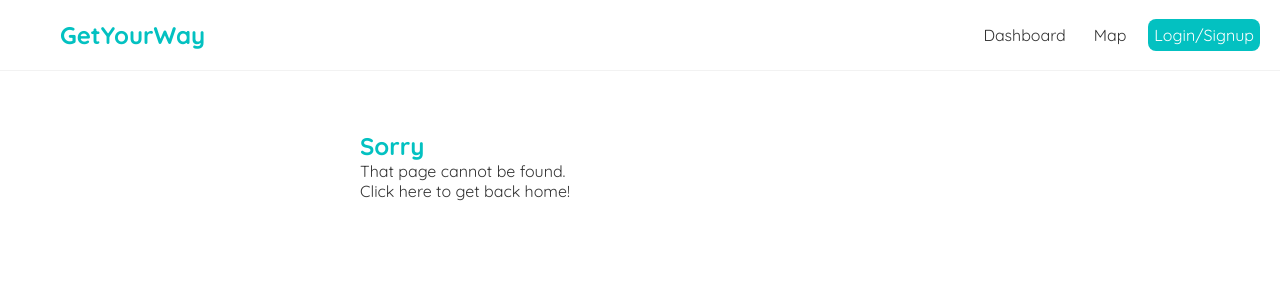
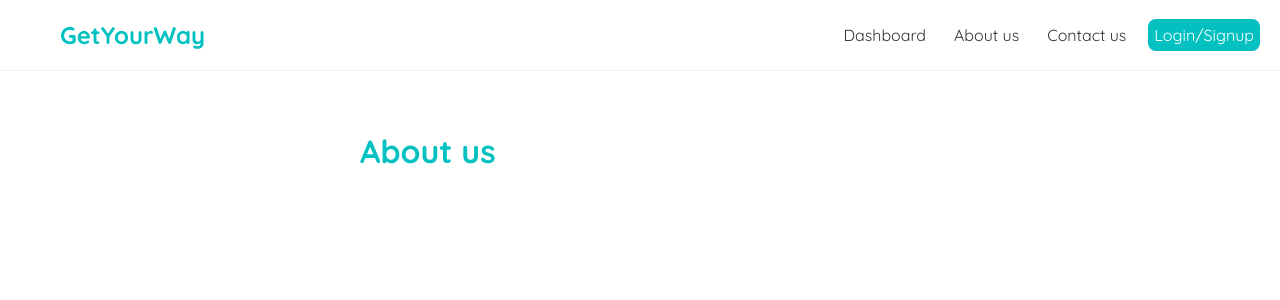
Before and after one commit to CaptainCavalier/Sky-BootcampProject, a React (Create React App) app in the folder frontend/: page /about in a window 1280 px wide. Shown: the top 300 px of the page. Built offline with nearby package versions, Linux system fonts and the light colour scheme.

Commit message:
moved google map onto dashboard created about us and contact us

```diff
--- a/frontend/Data/db.json
+++ b/frontend/Data/db.json
@@ -29,6 +29,11 @@
       "username": "tribute7",
       "password": "pass123456",
       "id": 9
+    },
+    {
+      "username": "tribute123456789",
+      "password": "password123456789",
+      "id": 10
     }
   ]
 }
--- /dev/null
+++ b/frontend/src/Pages/About/About.js
@@ -0,0 +1,7 @@
+const About = () => {
+    return (
+        <h1>About us</h1>
+     );
+}
+
+export default About;
--- /dev/null
+++ b/frontend/src/Pages/Contact/Contact.js
@@ -0,0 +1,7 @@
+const Contact = () => {
+    return (
+        <h1>Contact us</h1>
+     );
+}
+
+export default Contact;
--- a/frontend/src/Pages/Dashboard/Dashboard.css
+++ b/frontend/src/Pages/Dashboard/Dashboard.css
@@ -1,3 +1,42 @@
 h1 {
     color: rgba(3, 193, 193);
 }
+
+body {
+    padding: 0;
+    margin: 0;
+    font-family: -apple-system, BlinkMacSystemFont, Segoe UI, Roboto, Oxygen,
+      Ubuntu, Cantarell, Fira Sans, Droid Sans, Helvetica Neue, sans-serif;
+  }
+
+  a {
+    color: inherit;
+    text-decoration: none;
+  }
+
+  * {
+    box-sizing: border-box;
+  }
+
+  .places-container {
+    position: absolute;
+    top: 10px;
+    left: 50%;
+    transform: translateX(-50%);
+    z-index: 10;
+    width: 300px;
+  }
+
+  .map-container {
+    width: 100%;
+    height: 100vh;
+  }
+
+  .combobox-input {
+    width: 100%;
+    padding: 0.5rem;
+  }
+
+  h1 {
+    color: rgba(3, 193, 193);
+}
--- a/frontend/src/Pages/Dashboard/Dashboard.js
+++ b/frontend/src/Pages/Dashboard/Dashboard.js
@@ -1,11 +1,29 @@
-import './Dashboard.css';
+import { useMemo } from "react";
+import { GoogleMap, useLoadScript, Marker } from "@react-google-maps/api";
+import './Dashboard.css'
 
-const Dashboard = () => {
-    return (
-        <div className='Dashboard'>
-            <h1>Dashboard</h1>
-        </div>
-     );
+export default function Home() {
+  const { isLoaded } = useLoadScript({
+    googleMapsApiKey: "AIzaSyAT96Q48V8E20oWbMWY6zHQuwL2ENIdCeo",
+  });
+
+
+  //if maps !isLoaded(hasnt loaded) return Loading... else return the Map function
+  if (!isLoaded) return <div>Loading...</div>;
+  return <Map />;
 }
 
-export default Dashboard;
+function Map() {
+  //center will load the map at co-ordinates shown
+  const center = useMemo(() => ({ lat: 51, lng: -0.32 }), []);
+
+  return (
+    <div className="container">
+      <h1>Dashboard</h1>
+      <br></br>
+      <GoogleMap zoom={10} center={center} mapContainerClassName="map-container">
+        <Marker position={center} />
+      </GoogleMap>
+    </div>
+  );
+}
--- a/frontend/src/Pages/Login/Login.js
+++ b/frontend/src/Pages/Login/Login.js
@@ -1,6 +1,6 @@
 import { useState } from "react";
 import { useNavigate } from 'react-router-dom';
-import './Login.css';
+import './Login.css'
 
 
 const Login = () => {
--- a/frontend/src/Pages/Map/Map.css
+++ /dev/null
@@ -1,38 +0,0 @@
-body {
-    padding: 0;
-    margin: 0;
-    font-family: -apple-system, BlinkMacSystemFont, Segoe UI, Roboto, Oxygen,
-      Ubuntu, Cantarell, Fira Sans, Droid Sans, Helvetica Neue, sans-serif;
-  }
-
-  a {
-    color: inherit;
-    text-decoration: none;
-  }
-
-  * {
-    box-sizing: border-box;
-  }
-
-  .places-container {
-    position: absolute;
-    top: 10px;
-    left: 50%;
-    transform: translateX(-50%);
-    z-index: 10;
-    width: 300px;
-  }
-
-  .map-container {
-    width: 100%;
-    height: 100vh;
-  }
-
-  .combobox-input {
-    width: 100%;
-    padding: 0.5rem;
-  }
-
-  h1 {
-    color: rgba(3, 193, 193);
-}
--- a/frontend/src/Pages/Map/Map.js
+++ /dev/null
@@ -1,29 +0,0 @@
-import { useMemo } from "react";
-import { GoogleMap, useLoadScript, Marker } from "@react-google-maps/api";
-import '../Map/Map.css'
-
-export default function Home() {
-  const { isLoaded } = useLoadScript({
-    googleMapsApiKey: "Api key here",
-  });
-
-
-  //if maps !isLoaded(hasnt loaded) return Loading... else return the Map function
-  if (!isLoaded) return <div>Loading...</div>;
-  return <Map />;
-}
-
-function Map() {
-  //center will load the map at co-ordinates shown
-  const center = useMemo(() => ({ lat: 51, lng: -0.32 }), []);
-
-  return (
-    <div className="container">
-      <h1>Map</h1>
-      <br></br>
-      <GoogleMap zoom={10} center={center} mapContainerClassName="map-container">
-        <Marker position={center} />
-      </GoogleMap>
-    </div>
-  );
-}
--- a/frontend/src/components/Navbar/Navbar.js
+++ b/frontend/src/components/Navbar/Navbar.js
@@ -8,7 +8,8 @@ const Navbar = () => {
             <div className="links">
 {/* 'Link' replaces '<a>' tags and 'to' replaces 'href' tages. when inspecting the page '<a>' & 'href' will still be shown' */}
                 <Link to="/">Dashboard</Link>
-                <Link to="/map">Map</Link>
+                <Link to="/about">About us</Link>
+                <Link to="/contact">Contact us</Link>
                 <Link to="/login" style={{
                     color:'white',
                     backgroundColor: '#03C1C1',
--- a/frontend/src/components/Routes/Routes.js
+++ b/frontend/src/components/Routes/Routes.js
@@ -2,7 +2,8 @@ import NotFound from '../ErrorNotFound/ErrorNotFound';
 import Navbar from '../Navbar/Navbar';
 import Dashboard from '../../Pages/Dashboard/Dashboard';
 import Login from '../../Pages/Login/Login';
-import Home from '../../Pages/Map/Map';
+import Contact from '../../Pages/Contact/Contact';
+import About from '../../Pages/About/About';
 import { BrowserRouter as Router, Route, Routes} from 'react-router-dom';
 import './Routes.css';
 
@@ -15,9 +16,11 @@ const Pathway = () => {
           <Routes>
             <Route exact path='/' element={<Dashboard />}>
             </Route>
-            <Route exact path='/map' element={<Home />}>
+            <Route exact path='/login' element={<Login />}>
             </Route>
-            <Route exact path='/login' element={<Login />}>
+            <Route exact path='/contact' element={<Contact />}>
+            </Route>
+            <Route exact path='/about' element={<About />}>
             </Route>
             {/* ''*'' to catch any other route. this is at the bottom so the above routes can function properly.
             if the user enters a wrong path on the website this should show an error page to re-route them back--
```
Also changed, not shown: frontend/src/Pages/About/About.css (added), frontend/src/Pages/Contact/Contact.css (added).
